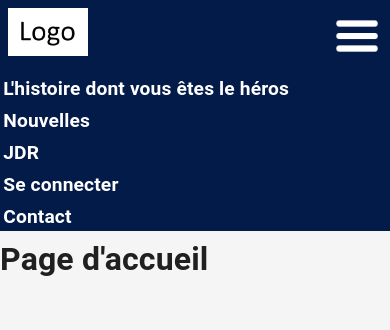
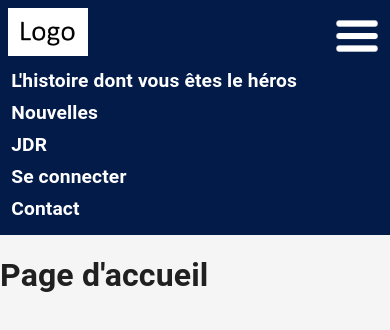
Before and after one commit to Florian59c/Blog-JDR-front, a Next.js app: page / in a window 390 px wide. Both pictures are taken after a click on the picture 357 px from the left and 35 px from the top of the page. Shown: the top 330 px of the page. Built offline with nearby package versions, Linux system fonts and the light colour scheme.

Commit message:
feat: improving code with a component

```diff
--- a/components/header.tsx
+++ b/components/header.tsx
@@ -1,41 +1,13 @@
 import styles from '../styles/header.module.css';
 import Logo from "../assets/img/logo.png";
-import Menu from "../assets/img/burger-bar.png";
+import BurgerBar from "../assets/img/burger-bar.png";
 import Link from 'next/link';
-import { useEffect, useState } from 'react';
-import axios from 'axios';
-import { useRouter } from 'next/router'; import classNames from 'classnames';
+import { useState } from 'react';
+import classNames from 'classnames';
+import Menu from "../components/menu";
 
 export default function Header() {
-    const [isConnected, setIsConnected] = useState(false);
     const [displayHeader, setDisplayHeader] = useState(false);
-    const router = useRouter();
-
-    const checkConnection = async () => {
-        try {
-            const response = await axios.get('/api/checkIsConnected'); // Appeler l'API route
-            setIsConnected(response.data.isConnected);
-        } catch (error) {
-            console.error('Error checking connection:', error);
-            setIsConnected(false);
-        }
-    };
-
-    useEffect(() => {
-        // Appelle la fonction lors du chargement de la page et lors des changements de route
-        checkConnection();
-
-        // Le deuxième argument [] assure que l'effet ne s'exécute que lors du premier chargement
-        const handleRouteChange = () => {
-            checkConnection(); // Appel lors d'un changement de route
-        };
-        router.events.on('routeChangeComplete', handleRouteChange); // Écoute des changements de route
-
-        // Nettoyage de l'écouteur lors du démontage du composant
-        return () => {
-            router.events.off('routeChangeComplete', handleRouteChange);
-        };
-    }, [router]); // exécution lors d'un changement de route
 
     return (
         <div className={styles.header}>
@@ -46,58 +18,18 @@ export default function Header() {
                     </Link>
                 </div>
                 <img
-                    src={Menu.src}
+                    src={BurgerBar.src}
                     alt="Menu"
                     className={classNames(styles.displayMobile, styles.menu)}
                     onClick={() => { setDisplayHeader(!displayHeader) }}
                 />
                 <div className={classNames(styles.buttons, styles.displayPC)}>
-                    <Link href="/yourHeroStory">
-                        <h1>L'histoire dont vous êtes le héros </h1>
-                    </Link>
-                    <Link href="/news">
-                        <h1>Nouvelles</h1>
-                    </Link>
-                    <Link href="/jdr">
-                        <h1>JDR</h1>
-                    </Link>
-                    {isConnected ? (
-                        <Link href="/profile">
-                            <h1>Profil</h1>
-                        </Link>
-                    ) : (
-                        <Link href="/login">
-                            <h1>Se connecter</h1>
-                        </Link>
-                    )}
-                    <Link href="/contact">
-                        <h1>Contact</h1>
-                    </Link>
+                    <Menu />
                 </div>
             </div >
             {displayHeader && (
                 <div className={classNames(styles.buttons, styles.displayMobile)}>
-                    <Link href="/yourHeroStory">
-                        <h1>L'histoire dont vous êtes le héros </h1>
-                    </Link>
-                    <Link href="/news">
-                        <h1>Nouvelles</h1>
-                    </Link>
-                    <Link href="/jdr">
-                        <h1>JDR</h1>
-                    </Link>
-                    {isConnected ? (
-                        <Link href="/profile">
-                            <h1>Profil</h1>
-                        </Link>
-                    ) : (
-                        <Link href="/login">
-                            <h1>Se connecter</h1>
-                        </Link>
-                    )}
-                    <Link href="/contact">
-                        <h1>Contact</h1>
-                    </Link>
+                    <Menu />
                 </div>
             )}
         </div>
--- /dev/null
+++ b/components/menu.tsx
@@ -0,0 +1,61 @@
+import axios from 'axios';
+import Link from "next/link";
+import { useRouter } from 'next/router';
+import { useEffect, useState } from 'react';
+
+export default function Menu() {
+    const [isConnected, setIsConnected] = useState(false);
+    const router = useRouter();
+
+    const checkConnection = async () => {
+        try {
+            const response = await axios.get('/api/checkIsConnected'); // Appeler l'API route
+            setIsConnected(response.data.isConnected);
+        } catch (error) {
+            console.error('Error checking connection:', error);
+            setIsConnected(false);
+        }
+    };
+
+    useEffect(() => {
+        // Appelle la fonction lors du chargement de la page et lors des changements de route
+        checkConnection();
+
+        // Le deuxième argument [] assure que l'effet ne s'exécute que lors du premier chargement
+        const handleRouteChange = () => {
+            checkConnection(); // Appel lors d'un changement de route
+        };
+        router.events.on('routeChangeComplete', handleRouteChange); // Écoute des changements de route
+
+        // Nettoyage de l'écouteur lors du démontage du composant
+        return () => {
+            router.events.off('routeChangeComplete', handleRouteChange);
+        };
+    }, [router]); // exécution lors d'un changement de route
+
+    return (
+        <>
+            <Link href="/yourHeroStory">
+                <h1>L'histoire dont vous êtes le héros </h1>
+            </Link>
+            <Link href="/news">
+                <h1>Nouvelles</h1>
+            </Link>
+            <Link href="/jdr">
+                <h1>JDR</h1>
+            </Link>
+            {isConnected ? (
+                <Link href="/profile">
+                    <h1>Profil</h1>
+                </Link>
+            ) : (
+                <Link href="/login">
+                    <h1>Se connecter</h1>
+                </Link>
+            )}
+            <Link href="/contact">
+                <h1>Contact</h1>
+            </Link>
+        </>
+    );
+}
--- a/styles/header.module.css
+++ b/styles/header.module.css
@@ -5,13 +5,14 @@
 .header {
     background-color: #031B49;
     color: #FFF;
+    margin-bottom: 1rem;
+    padding: 0.5rem;
 }
 
 .container {
     display: flex;
     justify-content: space-between;
     align-items: center;
-    padding: 0.5rem;
 }
 
 .logo {
@@ -40,9 +41,9 @@
         display: contents;
     }
 
-    .container {
+    .header {
+        margin-bottom: 2rem;
         padding: 1rem;
-        margin-bottom: 2rem;
     }
 
     .logoContainer {
```
